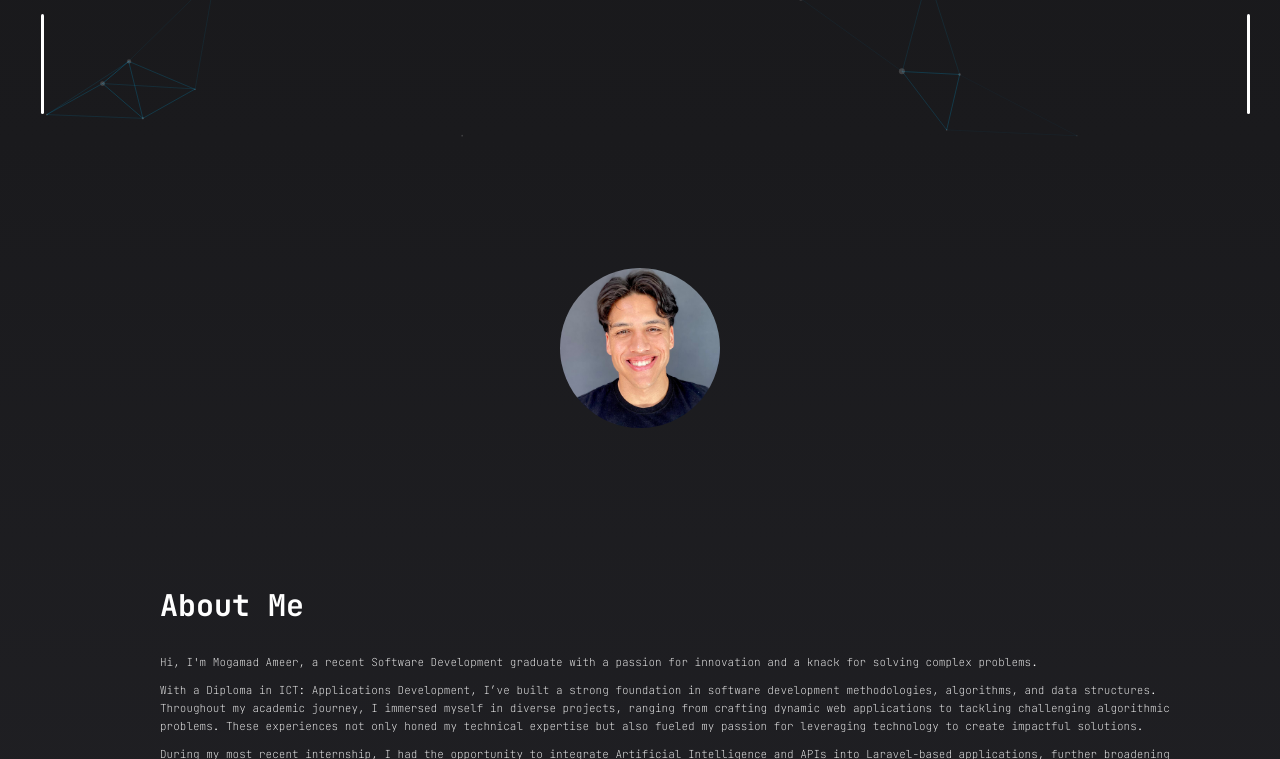
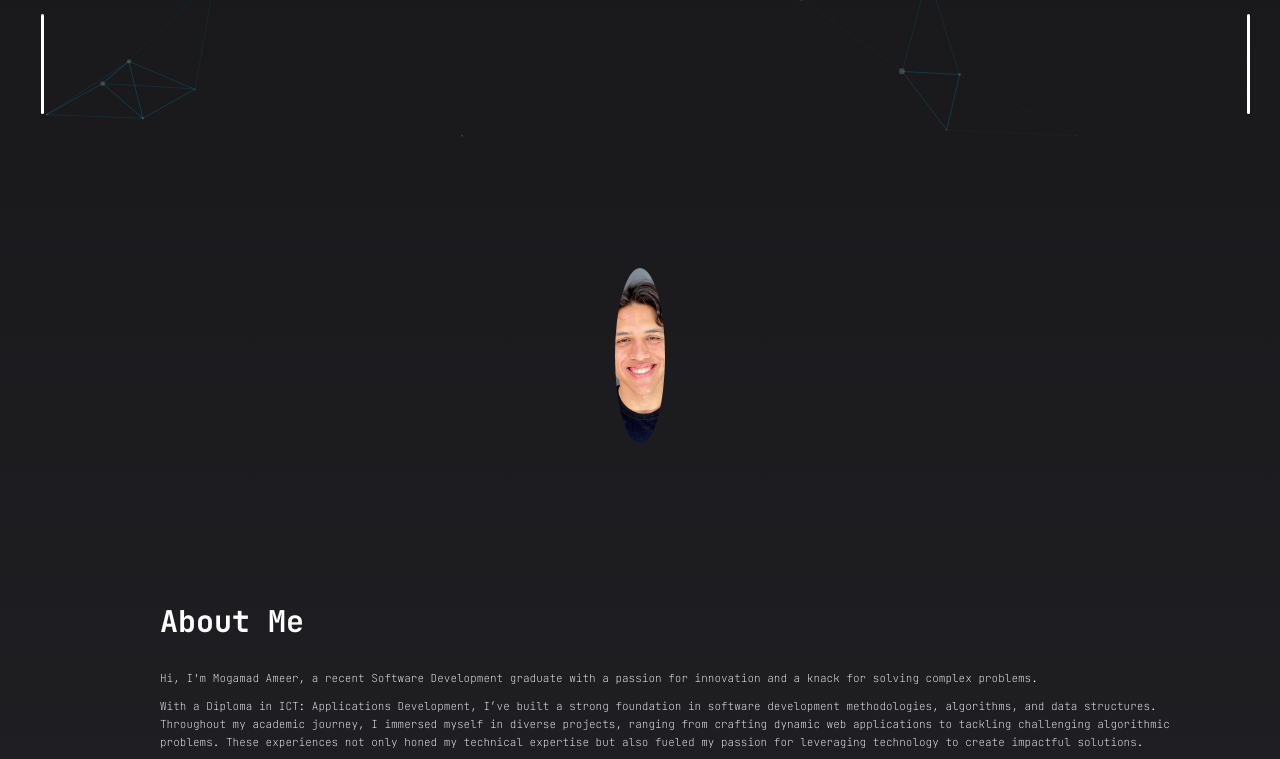
Before and after one commit to ameermarlie/DigitalPortfolio, a plain HTML site: page index.html in a window 1280 px wide. Shown: the part 660-1419 px from the top of the page. Drawn offline with Linux system fonts and the light colour scheme.

Commit message:
Update experience.css

```diff
--- a/experience.css
+++ b/experience.css
@@ -680,8 +680,8 @@
   .mePic {
     background-image: url(images/me.jpg);
     background-size: cover;
-    width: 10rem;
-    height: 10rem;
+    width: 50px;
+    height: 50rem;
     border-radius: 50%;
     background-repeat: no-repeat;
     background-position: center center;
```
